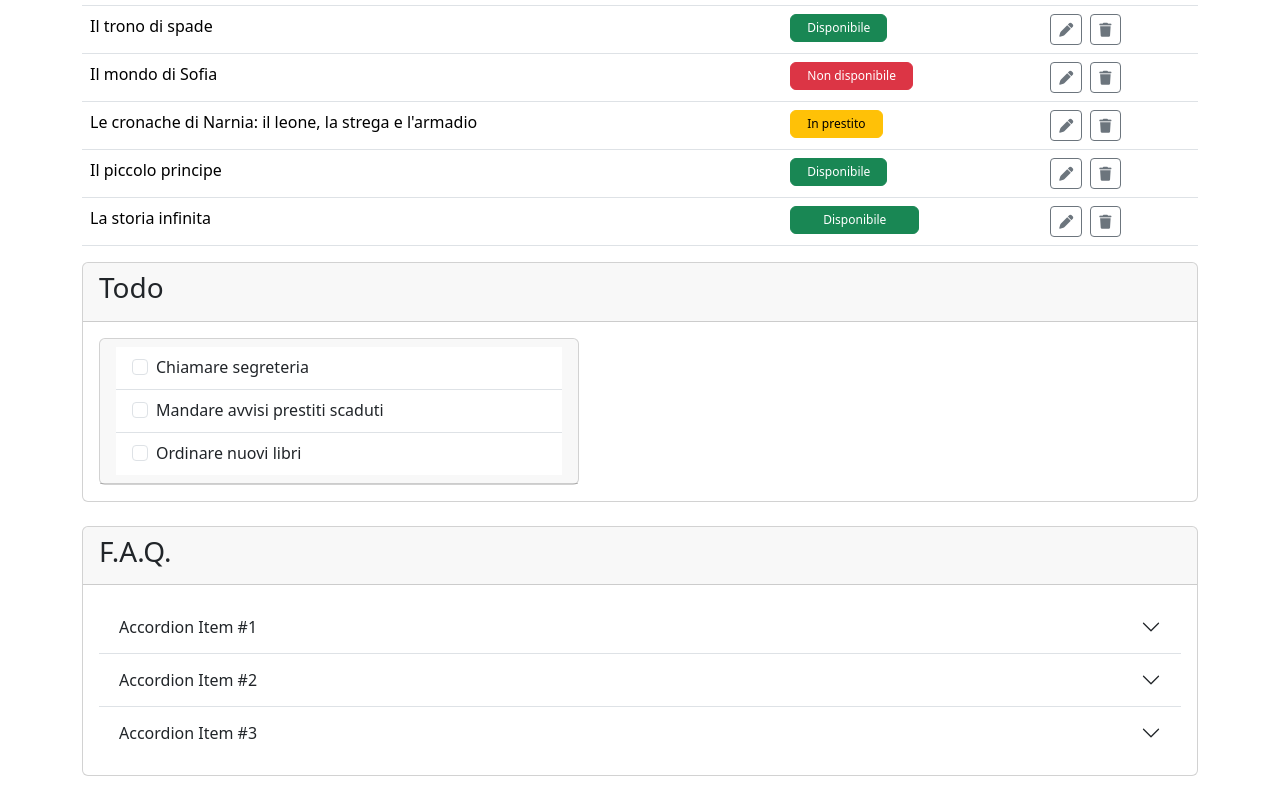
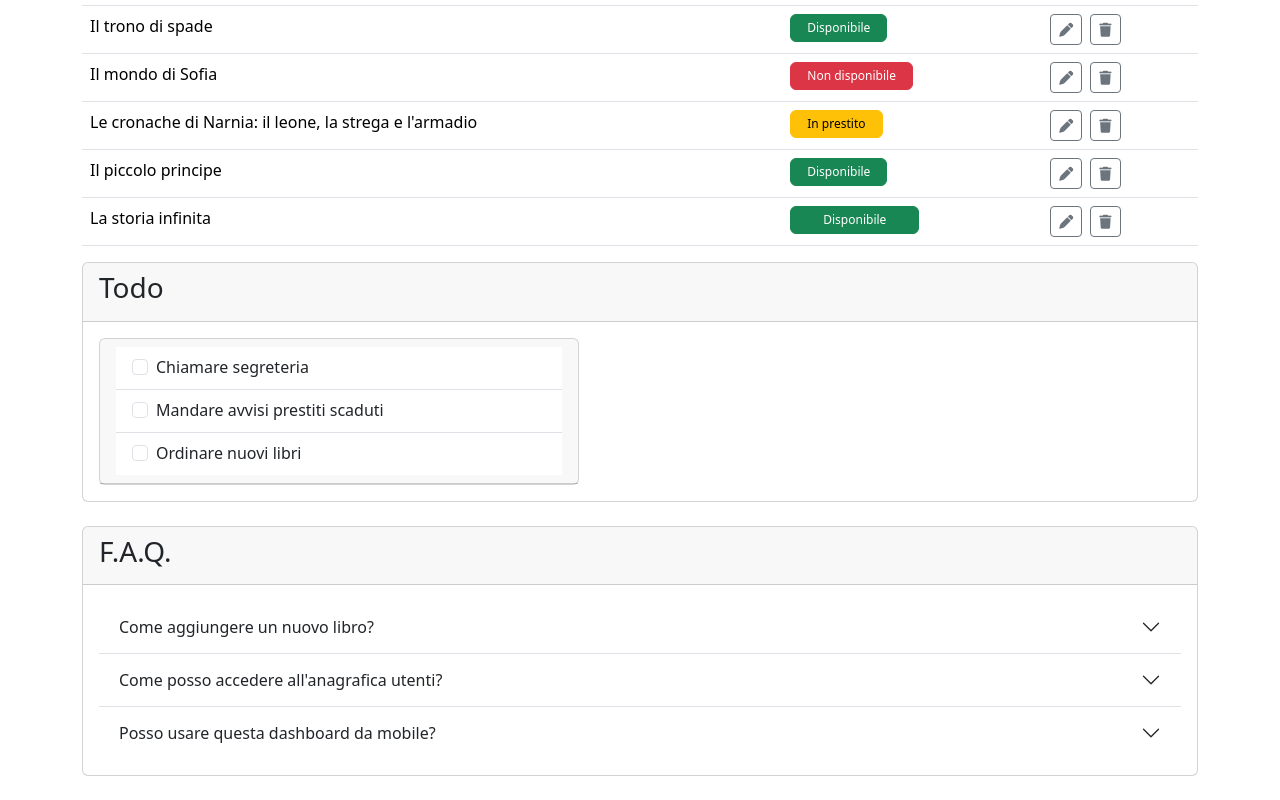
Before and after one commit to MattiaCallegaro/html-css-bootstrap-dashboard, a plain HTML site: page index.html in a window 1280 px wide. Shown: the part 521-1321 px from the top of the page. Drawn offline with nearby package versions, Linux system fonts and the light colour scheme.

```diff
--- a/index.html
+++ b/index.html
@@ -263,7 +263,7 @@
                             <div class="accordion-item">
                               <h2 class="accordion-header">
                                 <button class="accordion-button collapsed" type="button" data-bs-toggle="collapse" data-bs-target="#flush-collapseOne" aria-expanded="false" aria-controls="flush-collapseOne">
-                                  Accordion Item #1
+                                  Come aggiungere un nuovo libro?
                                 </button>
                               </h2>
                               <div id="flush-collapseOne" class="accordion-collapse collapse" data-bs-parent="#accordionFlushExample">
@@ -273,7 +273,7 @@
                             <div class="accordion-item">
                               <h2 class="accordion-header">
                                 <button class="accordion-button collapsed" type="button" data-bs-toggle="collapse" data-bs-target="#flush-collapseTwo" aria-expanded="false" aria-controls="flush-collapseTwo">
-                                  Accordion Item #2
+                                  Come posso accedere all'anagrafica utenti?
                                 </button>
                               </h2>
                               <div id="flush-collapseTwo" class="accordion-collapse collapse" data-bs-parent="#accordionFlushExample">
@@ -283,7 +283,7 @@
                             <div class="accordion-item">
                               <h2 class="accordion-header">
                                 <button class="accordion-button collapsed" type="button" data-bs-toggle="collapse" data-bs-target="#flush-collapseThree" aria-expanded="false" aria-controls="flush-collapseThree">
-                                  Accordion Item #3
+                                  Posso usare questa dashboard da mobile?
                                 </button>
                               </h2>
                               <div id="flush-collapseThree" class="accordion-collapse collapse" data-bs-parent="#accordionFlushExample">
```
